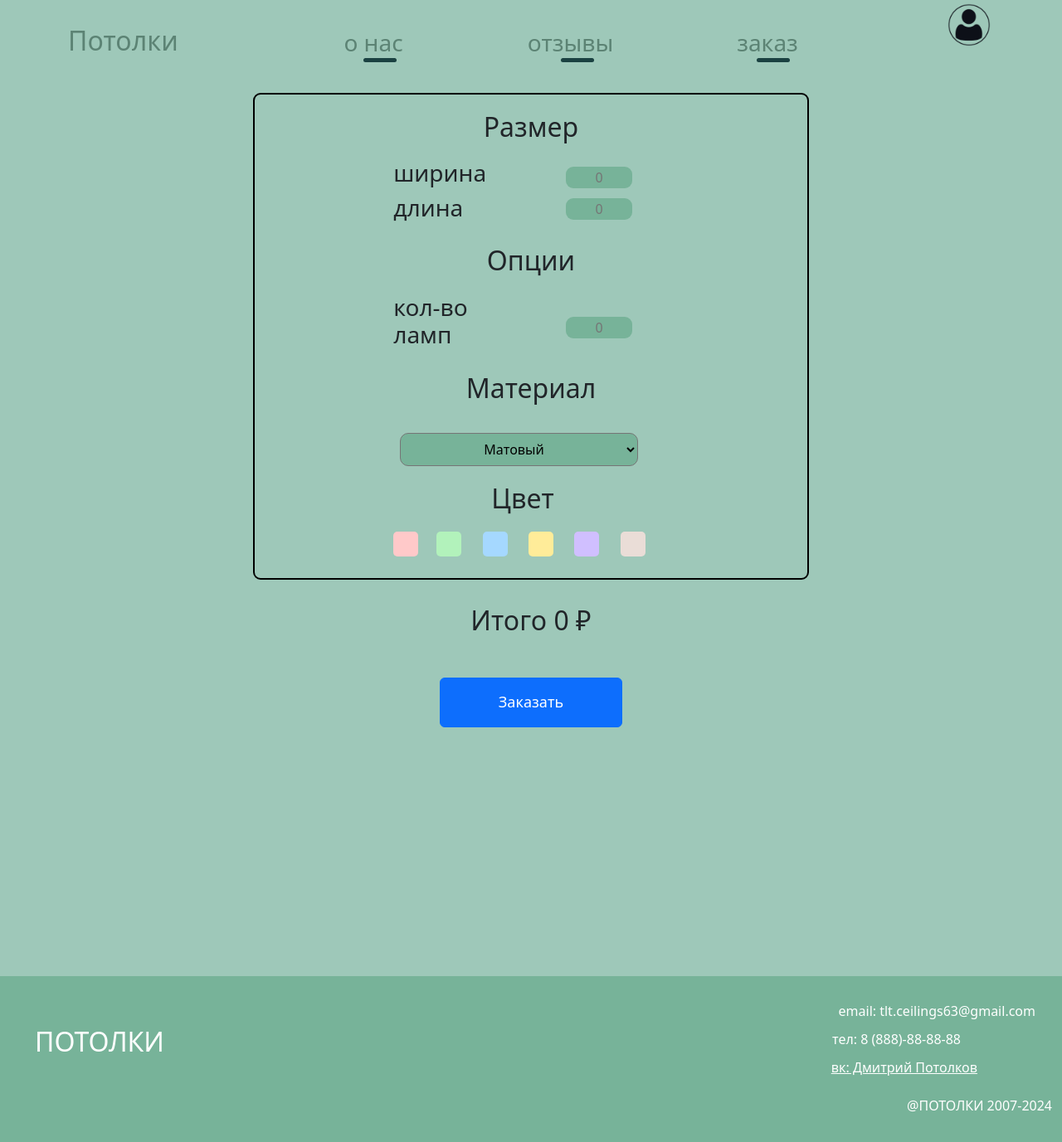
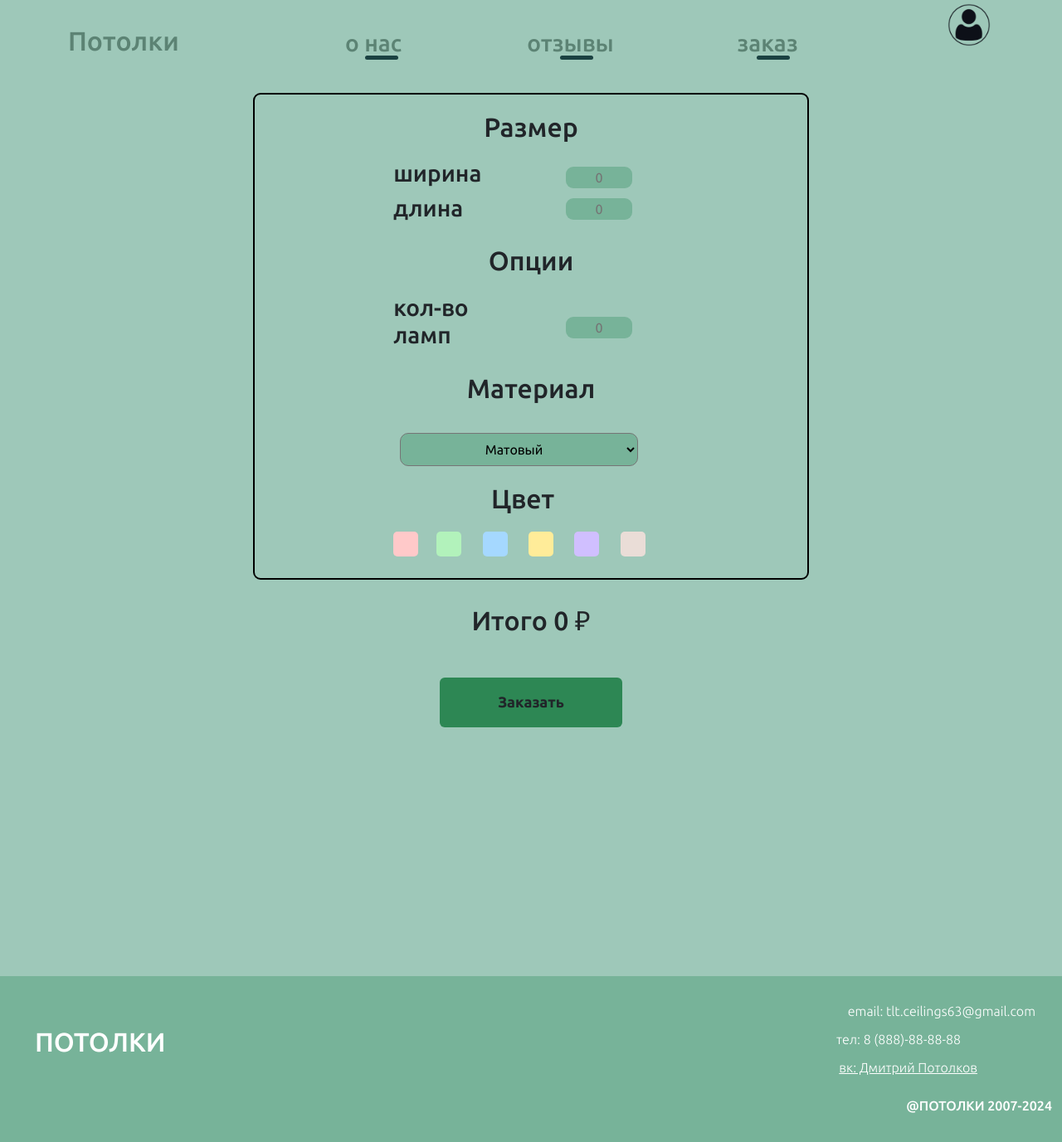
Before and after one commit to kokakolia/WEB_YL_Seilings, a Flask app: page /order in a window 1280 px wide. Shown: the whole page at 83% size. Run offline with Flask 3, Linux system fonts and the light colour scheme.

Commit message:
fixes, font

```diff
--- a/static/styles/styles.css
+++ b/static/styles/styles.css
@@ -83,6 +83,18 @@ body {
   background-color: #9ec8b9;
 }
 
+.ubuntu-light {
+  font-family: "Ubuntu", sans-serif;
+  font-weight: 300;
+  font-style: normal;
+}
+
+.ubuntu-bold {
+  font-family: "Ubuntu", sans-serif;
+  font-weight: 700;
+  font-style: normal;
+}
+
 .main-section {
   width: 100%;
   height: 100%;
@@ -147,7 +159,6 @@ body {
   overflow-wrap: break-word;
   margin-left: 20px;
   max-width: 80%;
-  font-family: monospace;
   font-size: 1rem;
   color: #5c8374;
   height: 100%;
--- a/static/templates/about.html
+++ b/static/templates/about.html
@@ -4,7 +4,7 @@
         <div class="row">
             <div class="col-12">
                 <h1 class="main-section-header">Добавь стиль и уют</h1>
-                <h6 class="main-section-text">Преврати свой дом в оазис роскоши с элегантным натяжным потолком</h6>
+                <h6 class="main-section-text">Преврати свой дом в оазис</h6>
                 <!-- <a href="/login" class="btn btn-lg btn-outline-info btn-main">Заказать</a>         -->
             </div>
         </div>
--- a/static/templates/base.html
+++ b/static/templates/base.html
@@ -7,9 +7,13 @@
     <title>Потолки, детка</title>
     <link href="https://cdn.jsdelivr.net/npm/bootstrap@5.3.2/dist/css/bootstrap.min.css" rel="stylesheet"
           integrity="sha384-T3c6CoIi6uLrA9TneNEoa7RxnatzjcDSCmG1MXxSR1GAsXEV/Dwwykc2MPK8M2HN" crossorigin="anonymous">
+    <link rel="preconnect" href="https://fonts.googleapis.com">
+    <link rel="preconnect" href="https://fonts.gstatic.com" crossorigin>
+    <link href="https://fonts.googleapis.com/css2?family=Ubuntu:ital,wght@0,300;0,400;0,500;0,700;1,300;1,400;1,500;1,700&display=swap"
+          rel="stylesheet">
     <link rel="stylesheet" href="static/styles/styles.css">
 </head>
-<body>
+<body class="ubuntu-light">
 <div class="container navig">
     <div class="row">
         <div class="col-sm-6 col-lg-3 h2 text-start header"><a href="/">Потолки</a></div>
@@ -17,7 +21,8 @@
         <div class="col-sm-5 col-lg-3 h3 navig-options text-center"><a id="option-2" href="/reviews">отзывы</a></div>
         <div class="col-sm-5 col-lg-2 h3 navig-options text-center"><a id="option-3" href="/order">заказ</a></div>
         <div class="col-lg-2 text-end dropdown">
-                <button class="btn dropdown-toggle" type="button" data-bs-toggle="dropdown" aria-expanded="false" name="user-button" id="user-button"></button>
+            <button class="btn dropdown-toggle" type="button" data-bs-toggle="dropdown" aria-expanded="false"
+                    name="user-button" id="user-button"></button>
             <label id="user-button-label" for="user-button"></label>
             <ul class="dropdown-menu">
                 {% if current_user.is_authenticated %}
@@ -33,7 +38,7 @@
 <main role="main" class="container">
     {% block content %}{% endblock %}
 </main>
-    <div class="container base-footer"  style="margin-top: 200px;">
+<div class="container base-footer" style="margin-top: 200px;">
     <div class="row">
         <div class="col-6">
             <h2 style="padding-top: 60px;margin-left: 30px;">ПОТОЛКИ</h2>
--- a/static/templates/order.html
+++ b/static/templates/order.html
@@ -91,7 +91,7 @@
 </div>
 <div class="h2" id="order-price">Итого 0 &#8381;</div>
 
-<button type="submit" class="btn btn-primary" style="margin-bottom:100px;width:220px;height:60px;font-size: large;">Заказать</button>
+<button type="submit" class="btn ubuntu-bold" style="margin-bottom:100px;width:220px;height:60px;font-size: large;background-color: #2D8754;">Заказать</button>
 </form>
 </div>
 {% endblock %}
```
Lines whose indentation alone changed are shown as unchanged.
